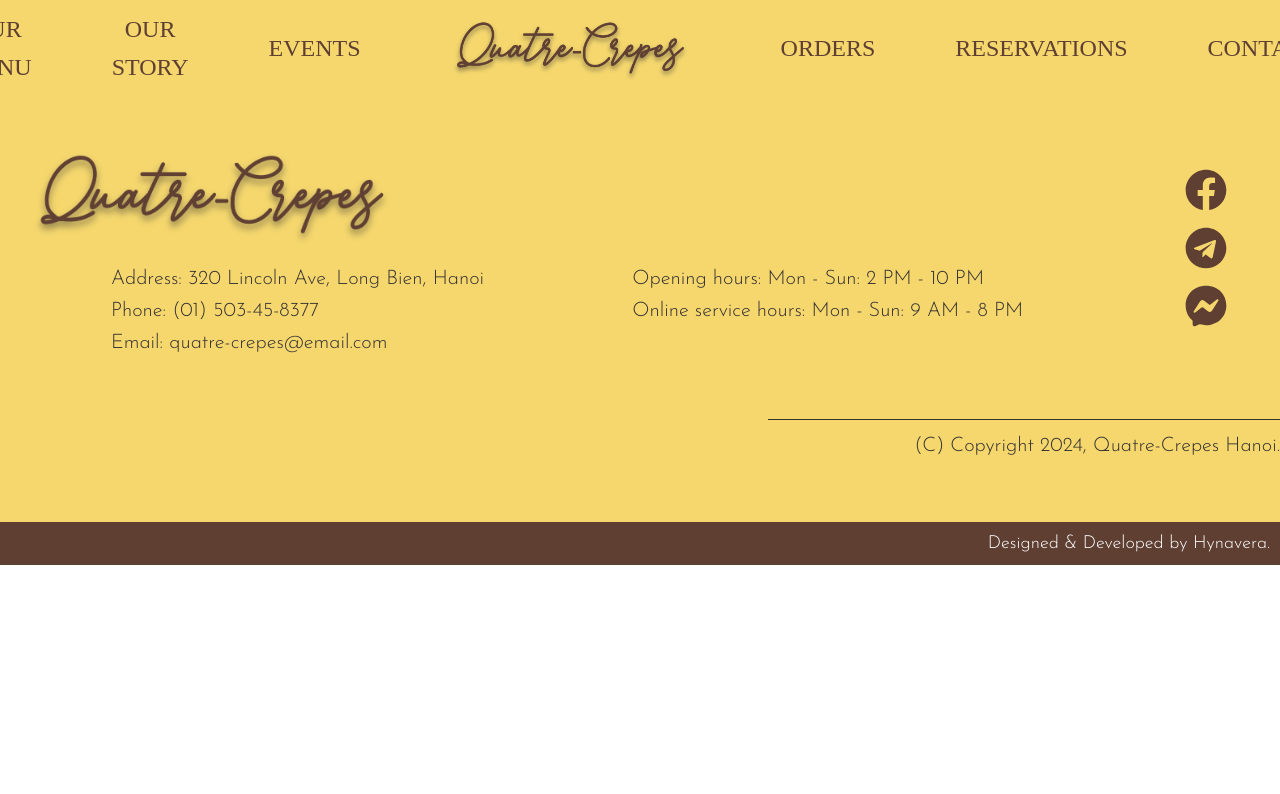
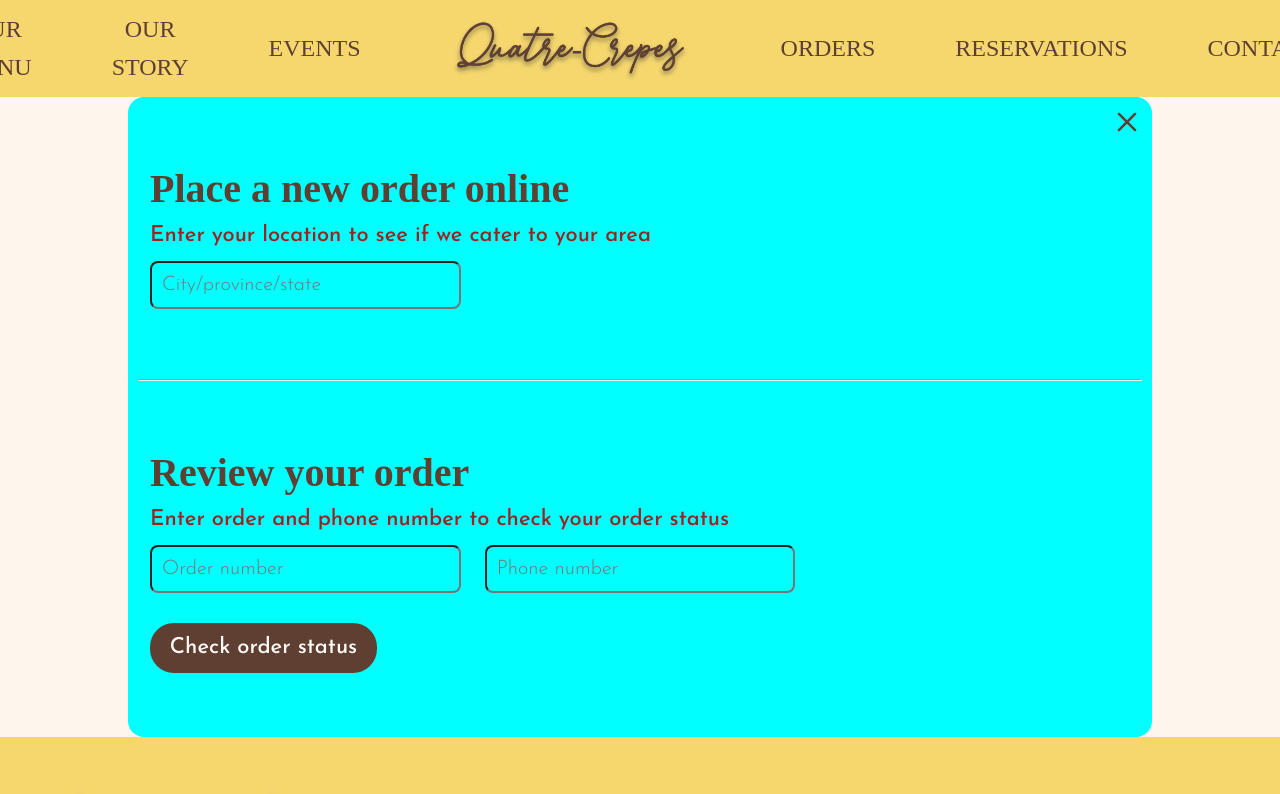
Before and after one commit to hynavera/little-crepe, a React (Vite) app: page /order in a window 1280 px wide. Shown: the top 794 px of the page. Built offline with nearby package versions, Linux system fonts and the light colour scheme; a web font is replaced by a local one.

Commit message:
add order-layout

```diff
--- a/src/App.css
+++ b/src/App.css
@@ -149,9 +149,14 @@ button.btn2 {
   color: var(--ac1);
   border: 2px solid var(--ac1);
 }
-.map-container {
-  height: 50vh;
-  width: 100%;
-  border-radius: 20px;
-  overflow: hidden;
+.chip {
+  background-color: var(--m2);
+  padding: 2px 20px;
+  display: inline-block;
+  border-radius: 16px;
+  color: var(--c2);
 }
+.hr {
+  margin-left: 30%;
+  height: 3rem;
+}
--- a/src/App.jsx
+++ b/src/App.jsx
@@ -3,6 +3,7 @@ import { BrowserRouter, Routes, Route } from "react-router-dom";
 import Navbar from './components/Navbar';
 import Footer from './components/Footer';
 import Home from './components/Home';
+import OrderLayout from './components/orders/OrderLayout';
 
 function App() {
   return (
@@ -10,6 +11,7 @@ function App() {
       <Navbar/>
       <Routes>
         <Route path='/' element={<Home/>}/>
+        <Route path='/order' element={<OrderLayout/>}/>
       </Routes>
       <Footer/>
     </BrowserRouter>
--- a/src/components/CustomMap.jsx
+++ b/src/components/CustomMap.jsx
@@ -3,7 +3,7 @@ import { Map, Marker} from "@vis.gl/react-google-maps";
 
 const CustomMap = () => {
   const [markerLocation, setMarkerLocation] = useState({
-    lat: 21.06201960908053, lng: 105.9045977938713
+    lat: 21.048928962107464, lng: 105.86452406236624
   });
 
   return (
@@ -15,7 +15,7 @@ const CustomMap = () => {
         gestureHandling={"greedy"}
         disableDefaultUI
       >
-        {/* <Marker position={markerLocation} /> */}
+        <Marker position={markerLocation} />
       </Map>
     </div>
   );
--- a/src/components/Home.css
+++ b/src/components/Home.css
@@ -161,3 +161,22 @@
     }
   }
 }
+.map-container {
+  height: 50vh;
+  width: 100%;
+  border-radius: 8px;
+  overflow: hidden;
+}
+.map {
+  position: relative;
+  #map-btn {
+    padding: 10px 20px;
+    width: auto;
+    position: absolute;
+    bottom: 10px;
+    right: 10px;
+    background: var(--c2);
+    color: var(--ac1);
+    border: 2px solid var(--ac1);
+  }
+}
--- a/src/components/Home.jsx
+++ b/src/components/Home.jsx
@@ -148,6 +148,7 @@ const Home = () => {
               <APIProvider apiKey={'AIzaSyDTBdN8scOp2wngX5Eim0IbtpzYHgIUABY'} onLoad={() => console.log('Maps API has loaded.')}>
                 <CustomMap />
               </APIProvider>
+              <button id='map-btn'>Get Directions</button>
             </div>
           </div>
         </div>
--- /dev/null
+++ b/src/components/orders/OrderLayout.css
@@ -0,0 +1,45 @@
+.order-layout {
+  height: 80vh;
+  width: 80vw;
+  margin: 0 auto;
+  background-color: aqua;
+  border-radius: 16px;
+  position: relative;
+  overflow: scroll;
+  -ms-overflow-style: none;  /* IE and Edge */
+  scrollbar-width: none;  /* Firefox */
+}
+.order-layout:-webkit-scrollbar {
+  display: none;
+}
+.close-icon {
+  position: sticky;
+  top: 0;
+  justify-content: flex-end;
+  padding: 10px;
+  svg {
+    font-size: 30px;
+    path {fill: var(--ac1);}
+  }
+}
+.order-wide {
+  padding: 10px;
+}
+.odlt-input {
+  padding: 10px 0;
+  .order-input {
+    input {
+      width: 100%;
+      border-radius: 8px;
+      padding: 6px 10px;
+      /* border: 1px solid #353232; */
+      background: none;
+    }
+  }
+}
+.odlt-btn {
+  padding: 20px 0;
+  button {
+    width: 100%;
+  }
+}
--- /dev/null
+++ b/src/components/orders/OrderLayout.jsx
@@ -0,0 +1,50 @@
+import React from 'react'
+import "./OrderLayout.css"
+import { CgClose } from "react-icons/cg";
+
+const OrderLayout = () => {
+  return (
+    <div className='order-layout'>
+      <div className="close-icon row">
+        <CgClose/>
+      </div>
+      <div className='order-wide'>
+        <div className="place-order">
+          <div className="col l-12">
+            <h2>Place a new order online</h2>
+            <h4>Enter your location to see if we cater to your area</h4>
+          </div>
+          <div className="row odlt-input">
+            <div className="col l-4 order-input">
+              <input type="text" placeholder='City/province/state' />
+            </div>
+          </div>
+        </div>
+        <div className="hr"></div>
+        <hr />
+        <div className="hr"></div>
+        <div className="place-order">
+          <div className="col l-12">
+            <h2>Review your order</h2>
+            <h4>Enter order and phone number to check your order status</h4>
+          </div>
+          <div className="row odlt-input">
+            <div className="col l-4 order-input">
+              <input type="text" placeholder='Order number' />
+            </div>
+            <div className="col l-4 order-input">
+              <input type="text" placeholder='Phone number' />
+            </div>
+          </div>
+          <div className="row odlt-btn">
+            <div className="col l-3">
+              <button className='btn1'>Check order status</button>
+            </div>
+          </div>
+        </div>
+      </div>
+    </div>
+  )
+}
+
+export default OrderLayout
```
